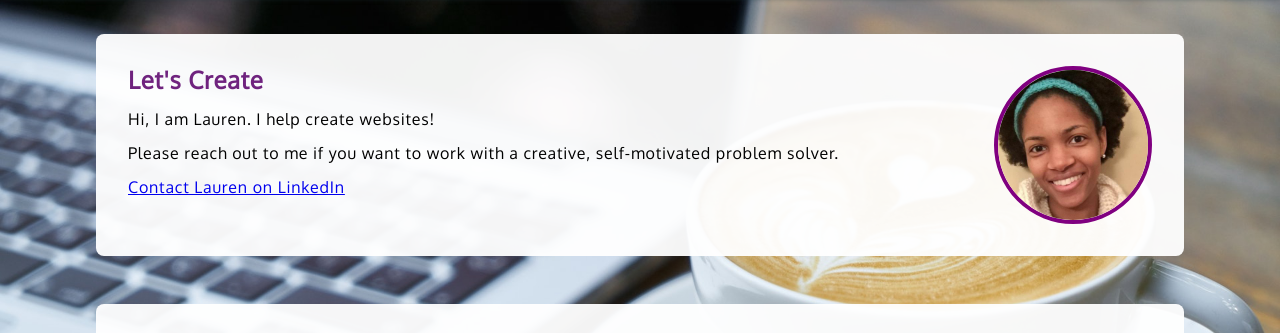
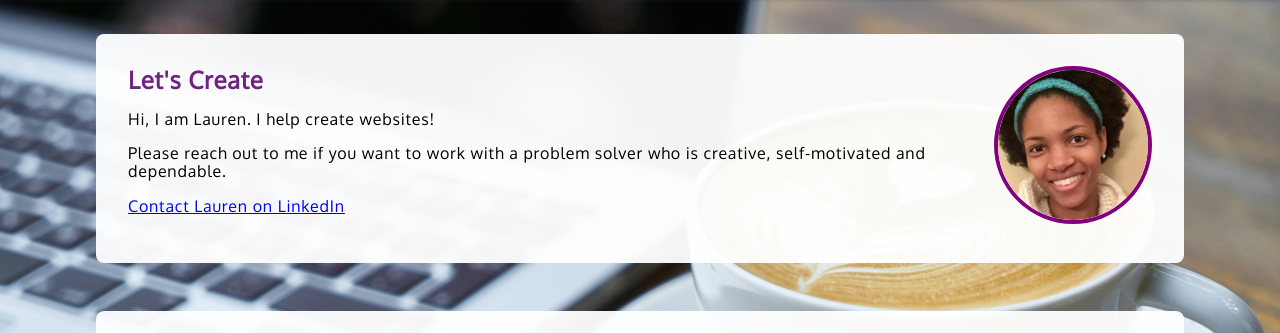
Before and after one commit to laurloves2code/LCdeveloper, a plain HTML site: page index.html in a window 1280 px wide. Shown: the part 134-467 px from the top of the page. Drawn offline with Linux system fonts and the light colour scheme.

Commit message:
Update index.html

```diff
--- a/index.html
+++ b/index.html
@@ -35,7 +35,7 @@
           <h2>Let's Create</h2>
           <p>Hi, I am Lauren. I help create websites!
           </p>
-            <p>Please reach out to me if you want to work with a creative, self-motivated problem solver.</p>
+            <p>Please reach out to me if you want to work with a problem solver who is creative, self-motivated and dependable.</p>
             <p> <a href="https://www.linkedin.com/in/laurcameron/" target="blank">Contact Lauren on LinkedIn</a> </p>
         </div>
         <img class="profile" src="img/LaurenC.jpg">
```
